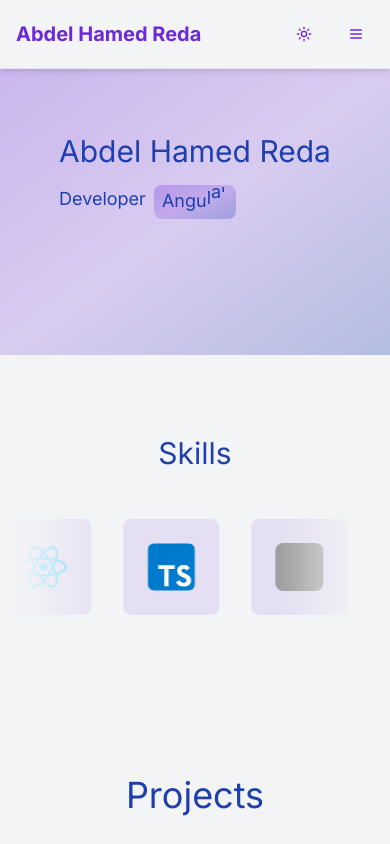
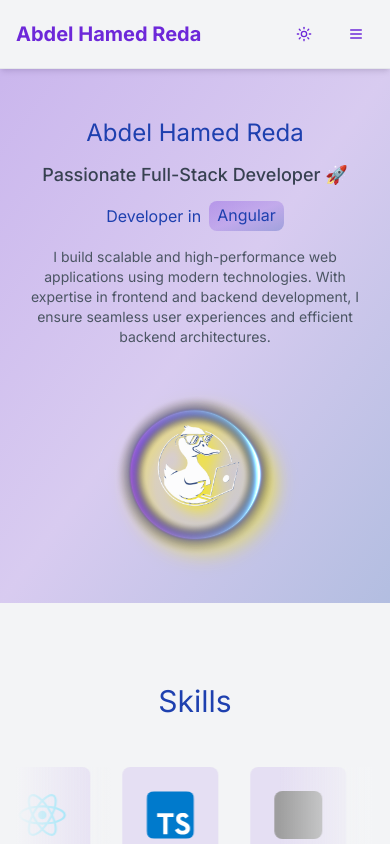
Before and after one commit to oxygen000/dev-duck-co, a Next.js app: page / in a window 390 px wide. Shown: the top 844 px of the page. Built offline with nearby package versions, Linux system fonts and the light colour scheme; grey boxes are pictures that could not be loaded.

Commit message:
Update hero component layout, enhance text styles, and modify rotating texts

```diff
--- a/src/components/hero.tsx
+++ b/src/components/hero.tsx
@@ -2,48 +2,63 @@
 import { Inter } from "next/font/google";
 import RotatingText from "./ui/RotatingText";
 import Orb from "./ui/Orb";
-import './hero.css'
+import "./hero.css";
+
 const interFont = Inter({ subsets: ["latin"], weight: "400" });
 
 export default function Hero() {
   return (
     <section
       id="home"
-      className="py-16 sm:py-20 bg-gradient-to-br from-primary/30 via-primary/20 to-secondary/30 dark:from-primary/10 dark:via-primary/5 dark:to-secondary/10"
+      className="py-12 sm:py-16 bg-gradient-to-br from-primary/30 via-primary/20 to-secondary/30 dark:from-primary/10 dark:via-primary/5 dark:to-secondary/10"
     >
       <div className="container mx-auto px-6 flex flex-col md:flex-row items-center gap-6 md:gap-12">
-        <div className="md:w-1/2 text-center md:text-left mb-6 md:mb-0">
-          <h1 data-cursor="hover" className={`${interFont.className} text-3xl sm:text-4xl font-bold text-secondary dark:text-primary mb-4`}>
+        <div className="w-full md:w-1/2 text-center md:text-left">
+          <h1
+            data-cursor="hover"
+            className={`${interFont.className} text-2xl sm:text-3xl md:text-4xl font-bold text-secondary dark:text-primary mb-3 sm:mb-4`}
+          >
             Abdel Hamed Reda
           </h1>
-          <div data-cursor="hover" className={`${interFont.className} text-lg sm:text-xl text-secondary dark:text-primary mb-6 flex`}>
-            <p>Developer</p>
+          <h2
+            className="text-lg sm:text-xl text-gray-700 dark:text-gray-300 font-medium mb-3"
+          >
+            Passionate Full-Stack Developer 🚀
+          </h2>
+          <div
+            data-cursor="hover"
+            className={`${interFont.className} text-base sm:text-lg md:text-xl text-secondary dark:text-primary flex justify-center md:justify-start items-center`}
+          >
+            <p>Developer in</p>
             <RotatingText
-              texts={["Next.js", "Angular", "Express.js", "Is", "Cool!"]}
-              mainClassName="px-2 sm:px-3 ml-2  bg-gradient-to-br from-primary/30 via-primary/20 to-secondary/30 dark:from-primary/10 dark:via-primary/5 dark:to-secondary/10 text-secondary dark:text-primary overflow-hidden py-0.5 sm:py-1  rounded-lg"
+  texts={["Next.js", "Angular", "Express.js", "MongoDB", "TypeScript"]}
+  mainClassName="px-2 sm:px-3 ml-2 bg-gradient-to-br from-primary/30 via-primary/20 to-secondary/30 dark:from-primary/10 dark:via-primary/5 dark:to-secondary/10 text-secondary dark:text-primary overflow-hidden py-0.5 sm:py-1 rounded-lg"
   staggerFrom={"last"}
-              initial={{ y: "100%" }}
-              animate={{ y: 0 }}
-              exit={{ y: "-120%" }}
-              staggerDuration={0.025}
-              splitLevelClassName="overflow-hidden pb-0.5 sm:pb-1 "
-              transition={{ type: "spring", damping: 30, stiffness: 300 }}
-              rotationInterval={2000}
+  initial={{ y: "100%", opacity: 0 }}
+  animate={{ y: 0, opacity: 1 }}
+  exit={{ y: "-100%", opacity: 0 }}
+  staggerDuration={0.05}
+  splitLevelClassName="overflow-hidden pb-0.5 sm:pb-1"
+  transition={{ type: "spring", damping: 20, stiffness: 200 }}
+  rotationInterval={2500}
 />
+
           </div>
+          <p   data-cursor="hover" className="mt-4 text-sm sm:text-base text-gray-600 dark:text-gray-400">
+            I build scalable and high-performance web applications using modern technologies.
+            With expertise in frontend and backend development, I ensure seamless user experiences
+            and efficient backend architectures.
+          </p>
         </div>
 
-        <div className="md:w-1/2 flex justify-center">
-  <div className="relative flex sm:w-64 sm:h-64 md:w-80 md:h-80 rounded-full  drop-shadow-yellow-glow dark:drop-shadow-dark-glow">
-    <div>
-      <div className=" Orb absolute inset-0 flex items-center justify-center">
+        <div className="w-full md:w-1/2 flex justify-center mt-6 md:mt-0">
+          <div className="relative flex w-40 h-40 sm:w-52 sm:h-52 md:w-64 md:h-64 rounded-full drop-shadow-yellow-glow dark:drop-shadow-dark-glow">
+            <div className="Orb absolute inset-0 flex items-center justify-center">
               <Orb hoverIntensity={0.5} rotateOnHover={true} hue={0} forceHoverState={false} />
             </div>
           </div>
         </div>
       </div>
-
-      </div>
     </section>
   );
 }
```
Lines whose indentation alone changed are shown as unchanged.
